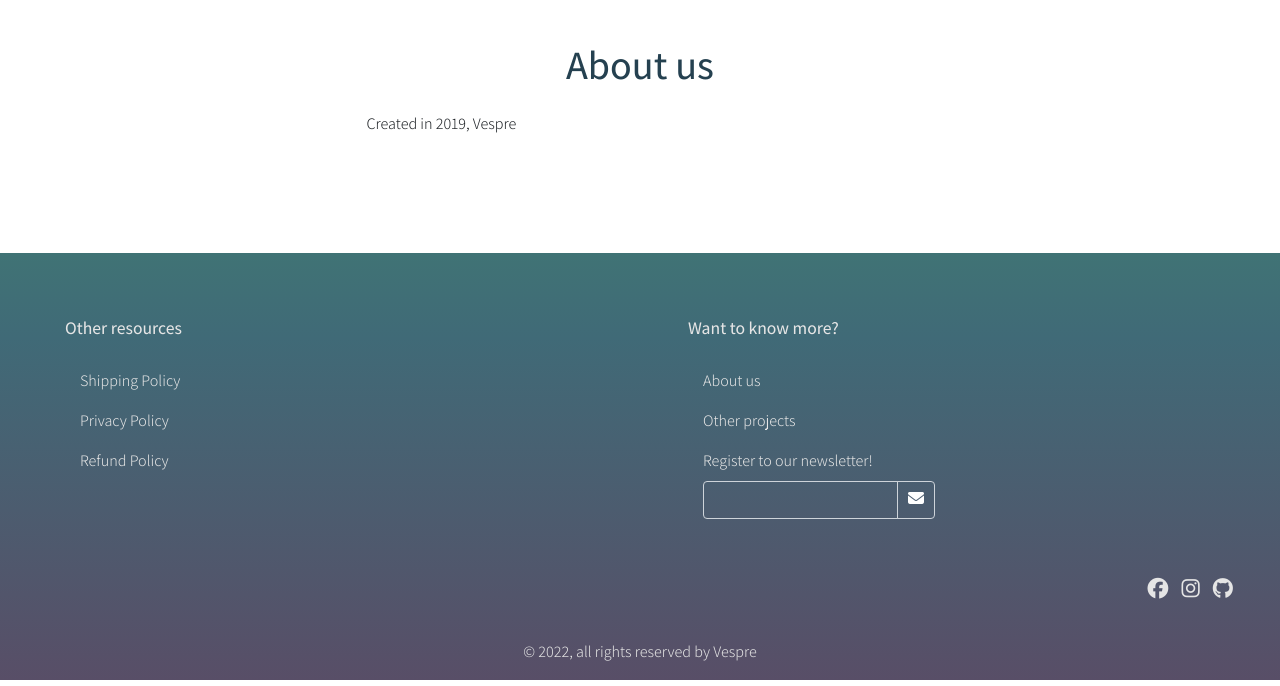
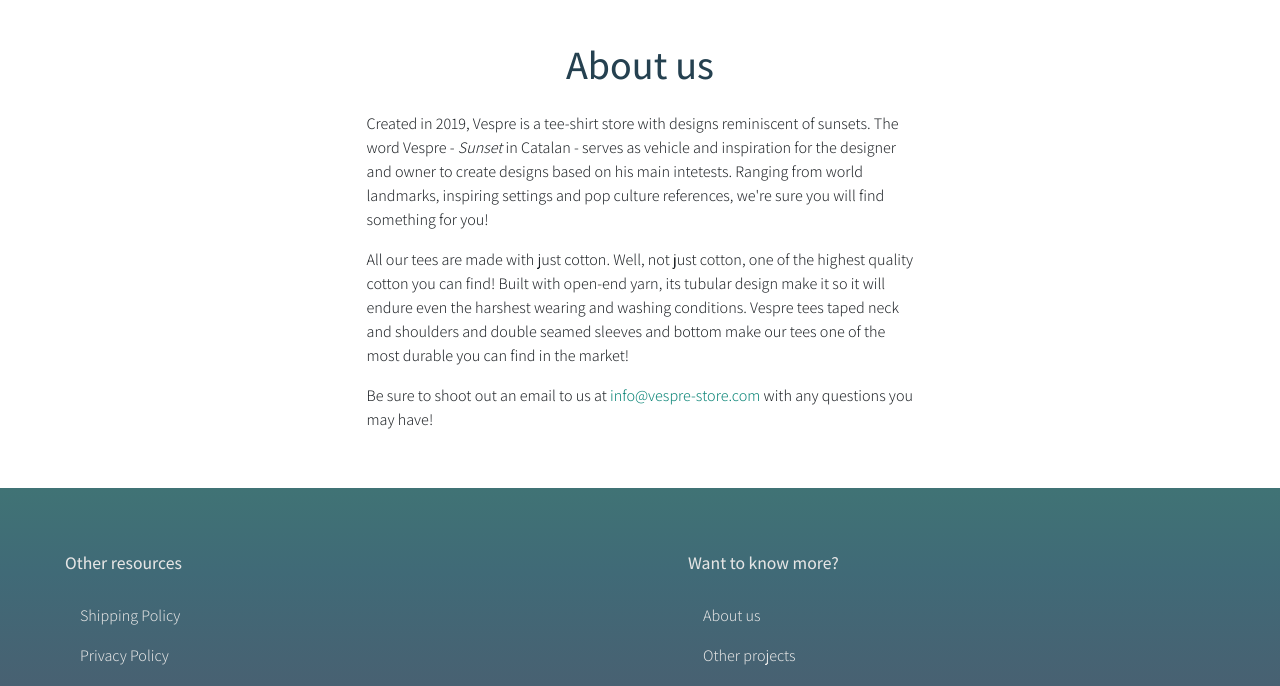
Before and after one commit to Khalanar/vespre, a Django app: page /about-us/ in a window 1280 px wide. Shown: the part 120-806 px from the top of the page. Run offline with Django 3.2, Linux system fonts and the light colour scheme; data comes from the database, SQL or seed files in the repository; some libraries are stand-ins or nearby versions.

Commit message:
add content to about us page

```diff
--- a/home/templates/home/about-us.html
+++ b/home/templates/home/about-us.html
@@ -19,7 +19,28 @@
     <div class="row mx-5 mt-0">
         <div class="col-12 col-md-6 offset-md-3 min-content">
             <p>
-                Created in 2019, Vespre
+                Created in 2019, Vespre is a tee-shirt store with designs reminiscent of sunsets.
+                The word Vespre - <i>Sunset</i> in Catalan - serves as vehicle and inspiration for the
+                designer and owner to create designs based on his main intetests. Ranging from world
+                landmarks, inspiring settings and pop culture references, we're sure you will find something
+                for you!
+            </p>
+            <p>
+                All our tees are made with just cotton. Well, not just cotton, one of the highest quality
+                cotton you can find! Built with open-end yarn, its tubular design make it so it will endure
+                even the harshest wearing and washing conditions.
+
+                Vespre tees taped neck and shoulders and double seamed sleeves and bottom make our tees one
+                of the most durable you can find in the market!
+            </p>
+            <p>
+                Be sure to shoot out an email to us at
+                <a href="mailto:info@vespre-store.com">info@vespre-store.com</a> with any questions you may have!
+            </p>
+
+
+            <p>
+
             </p>
         </div>
     </div>
--- a/templates/snippets/sections/about-our-tees.html
+++ b/templates/snippets/sections/about-our-tees.html
@@ -1,4 +1,3 @@
-<div id="section-featured">
     <div class="container h-100" >
         <div class="row h-100 px-3">
             <h1 class="display-4 logo-font text-black p-3 w-100 text-center">About our tees</h1>
@@ -29,4 +28,3 @@
         </div>
 
     </div>
-</div>
```
Also changed, not shown: home/templates/home/index.html (+6 -4 lines).
